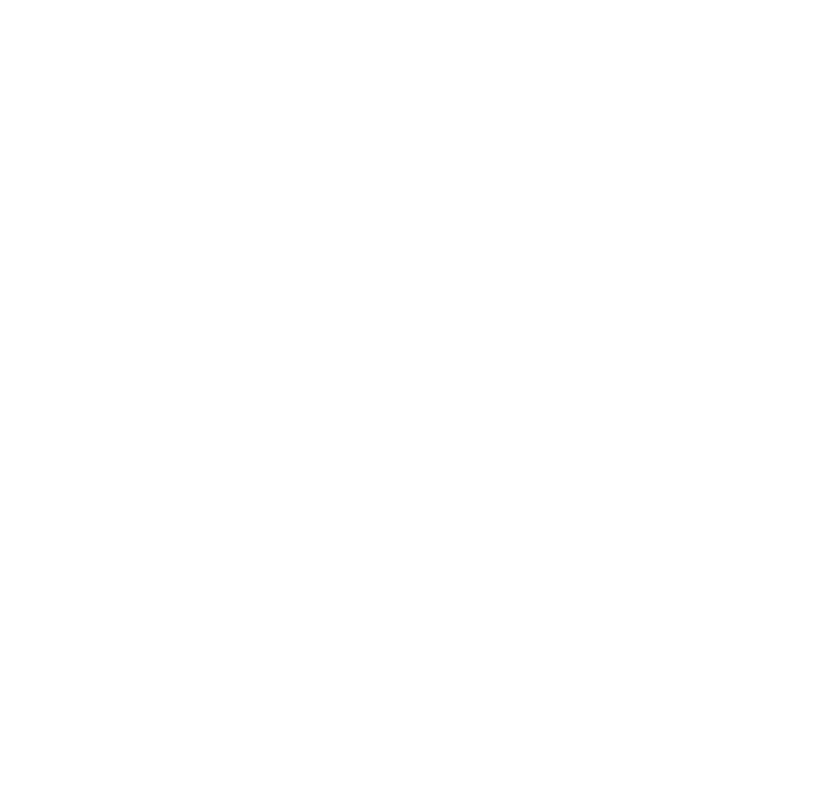
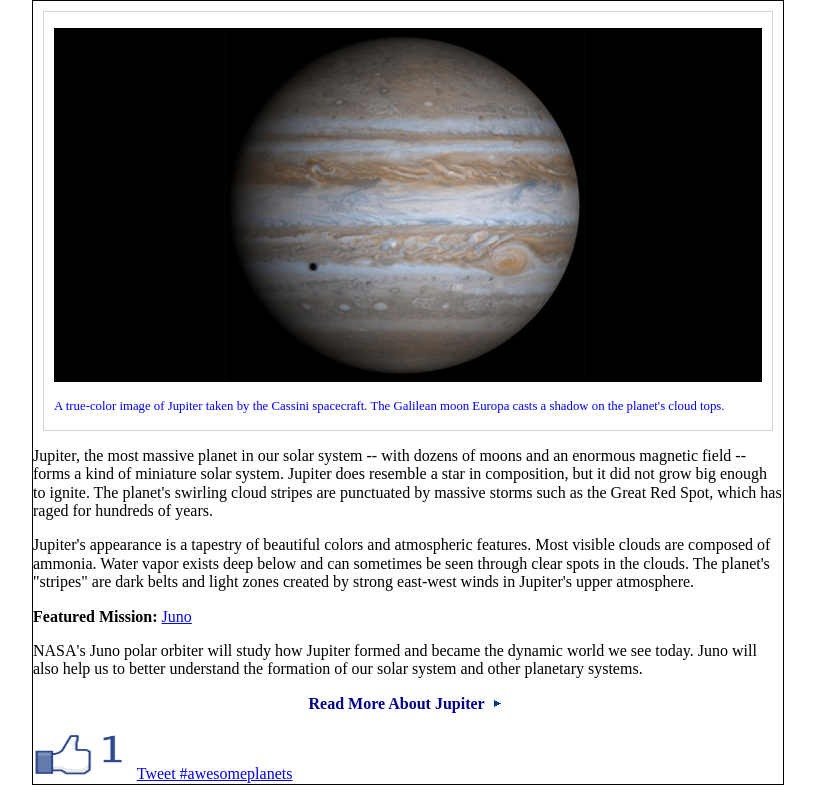
Before and after one commit to ViktorThrelkeld/Planets, a plain HTML site: page index.html in a window 1280 px wide. Shown: the whole page, without its empty margins (232-1047 px from the left). Drawn offline with nearby package versions, Linux system fonts and the light colour scheme.

Commit message:
rough draft of section

```diff
--- a/css/style.css
+++ b/css/style.css
@@ -0,0 +1,41 @@
+.bodycontent {
+  width: 750px;
+  margin: auto;
+  border:1px solid black;
+}
+
+.figurewrapper {
+  border: 1px solid lightgray;
+  margin: 10px;
+}
+
+figcaption {
+  font-size: .8em;
+  color:blue;
+}
+
+figure {
+  margin-left: 10px;
+}
+
+.featuredmission p {
+  font-weight: bold;
+  margin-bottom: 0px;
+}
+
+.featuredmission a {
+  text-decoration: underline;
+  color: blue;
+  font-weight: normal;
+}
+
+.readmore {
+  font-weight: bold;
+  color: darkblue;
+  text-align: center;
+}
+
+.socialmedia img {
+  height:50px;
+  width: 100px;
+}
--- a/index.html
+++ b/index.html
@@ -9,7 +9,33 @@
 </head>
 
 <body>
+  <section class="bodycontent">
+    <div class="figurewrapper">
+      <figure>
+        <img src="images/Jupiter.jpg">
+        <figcaption><p>A true-color image of Jupiter taken by the Cassini spacecraft. The Galilean moon Europa casts a shadow on the planet's cloud tops.</p></figcaption>
+      </figure>
+    </div>
+    <article>
+      <p>Jupiter, the most massive planet in our solar system -- with dozens of moons and an enormous magnetic field -- forms a kind of miniature solar system. Jupiter does resemble a star in composition, but it did not grow big enough to ignite. The planet's swirling cloud stripes are punctuated by massive storms such as the Great Red Spot, which has raged for hundreds of years.</p>
+      <p>Jupiter's appearance is a tapestry of beautiful colors and atmospheric features. Most visible clouds are composed of ammonia. Water vapor exists deep below and can sometimes be seen through clear spots in the clouds. The planet's "stripes" are dark belts and light zones created by strong east-west winds in Jupiter's upper atmosphere.</p>
+      <span class="featuredmission">
+      <p>Featured Mission: <a>Juno</a></p></span>
+      <p>NASA's Juno polar orbiter will study how Jupiter formed and became the dynamic world we see today. Juno will also help us to better understand the formation of our solar system and other planetary systems.</p>
+      <span class="readmore">
+        <p>Read More About Jupiter
+          <img src="images/arrow2-transparent-blue.png">
+        </p></span>
+      <section class="socialmedia">
+        <img src="images/likebutton.png">
+        <a href="https://twitter.com/intent/tweet?button_hashtag=awesomeplanets" class="twitter-hashtag-button">Tweet #awesomeplanets</a>
+        <script>!function(d,s,id){var js,fjs=d.getElementsByTagName(s)[0],p=/^http:/.test(d.location)?'http':'https';if(!d.getElementById(id)){js=d.createElement(s);js.id=id;js.src=p+'://platform.twitter.com/widgets.js';fjs.parentNode.insertBefore(js,fjs);}}(document, 'script', 'twitter-wjs');</script>
+      </section> <!--Closes social media section-->
 
+
+    </article>
+
+  </section> <!--Closes article container-->
 </body>
 
 </html>
```
Also changed, not shown: images/likebutton.png (added).
